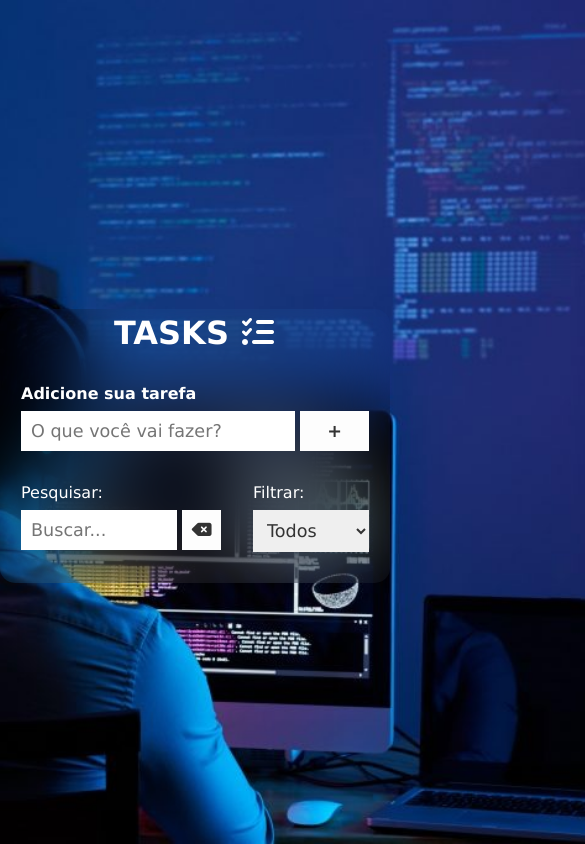
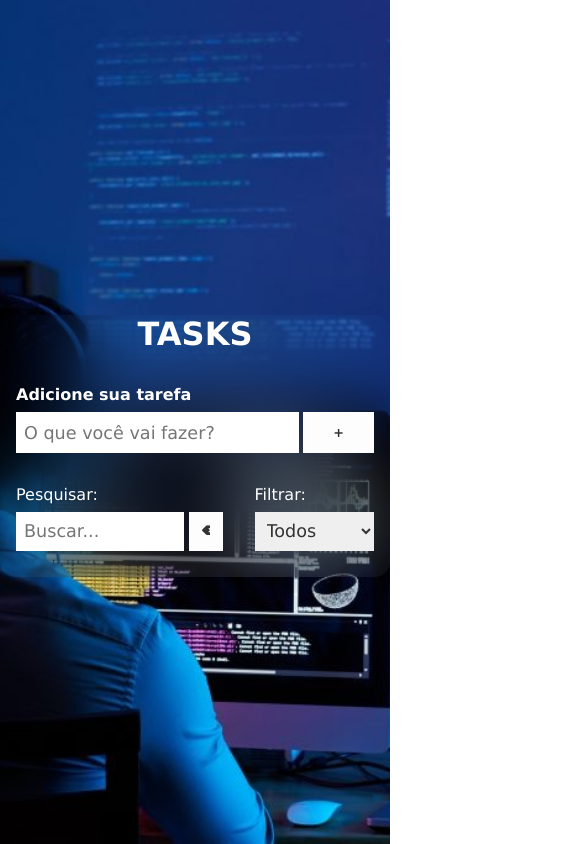
Before and after one commit to gust17x/task-list, a plain HTML site: page index.html in a window 390 px wide. Shown: the top 844 px of the page, 585 px wide, since content can reach past the window. Drawn offline with Linux system fonts and the light colour scheme.

Commit message:
Response

```diff
--- a/css/styles.css
+++ b/css/styles.css
@@ -5,9 +5,11 @@
   box-sizing: border-box;
   font-family: Verdana;
   color: #fff;
+  overflow: hidden
 }
 @import url('https://fonts.googleapis.com/css2?family=Roboto:ital,wght@0,300;0,400;0,500;0,700;0,900;1,300;1,400;1,500;1,700;1,900&family=Rubik:ital,wght@0,400;1,900&family=Secular+One&display=swap');
 body {
+  position: relative;
   background-image: url("../img/bg1.jpg");
   background-position: center;
   height: 100vh;
@@ -214,13 +216,37 @@ h4, p{
   font-weight: 100;
 }
 
-
 .bolhas {
   position: absolute;
   display: flex;
   height: 100%;
 }
+@media (max-width: 600px){
+    .todo {
+     padding:10px;
+    }
 
+    button {
+      font-size: .8em;
+      padding: 3px;
+    }
+    input {
+      padding: 8px;
+    }
+
+    select {
+      padding: 8px;
+    }
+
+    .todo-container {
+      padding: 0;
+    }
+
+    i{
+      margin: 10px;
+    }
+
+}
 .bolhas span {
   display: block;
   width: 20px;
@@ -246,7 +272,7 @@ h4, p{
   }
 
   100%{
-      transform: translateY(-10vh) scale(1.2);
+      transform: translateY(-10vh) scale(.7);
       opacity: 1;
   }
 }
--- a/index.html
+++ b/index.html
@@ -61,7 +61,7 @@
 
     <div class="todo-container">
       <header>
-        <h1>TASKS <i class="fa-solid fa-list-check"></i> </h1>
+        <h1>TASKS  </h1>
       </header>
       <form id="todo-form">
         <p>Adicione sua tarefa</p>
```
